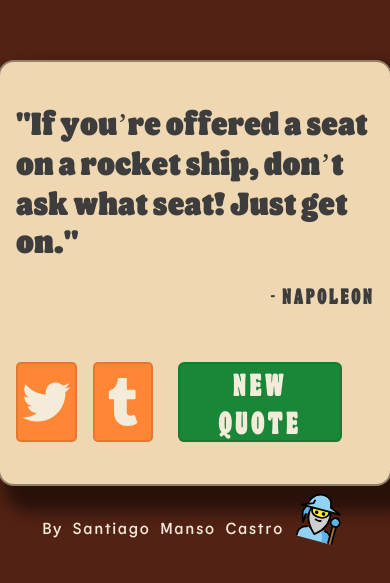
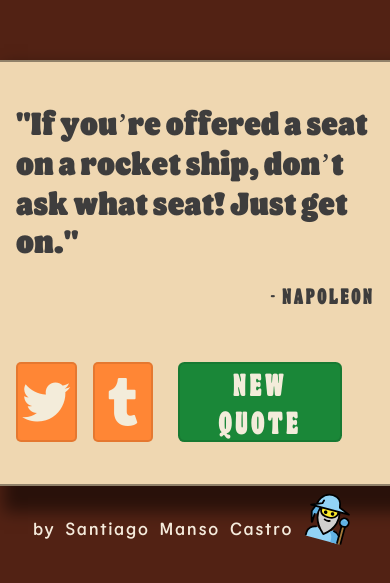
Before and after one commit to santiagomanso/random-quote-generator, a React (Create React App) app: page / in a window 390 px wide. Shown: the part 123-706 px from the top of the page. Built offline with nearby package versions, Linux system fonts and the light colour scheme.

Commit message:
🎨 improved phones UI media query

```diff
--- a/src/App.js
+++ b/src/App.js
@@ -32,7 +32,7 @@ function App() {
         </div>
 
         <div className='footer'>
-          <p className='santi'>By Santiago Manso Castro</p>
+          <p className='santi'>by Santiago Manso Castro</p>
           <svg
             id='emoji'
             viewBox='0 0 72 72'
--- a/src/styles.css
+++ b/src/styles.css
@@ -250,6 +250,7 @@ body{
         height: 50vh;
         margin: 0;
         padding: 0;
+        border-radius: 0;
 
     }
 
@@ -298,7 +299,7 @@ body{
     }
 
     .santi{
-        font-size: 1rem;
+        font-size: 1.1rem;
     }
 
 
```
